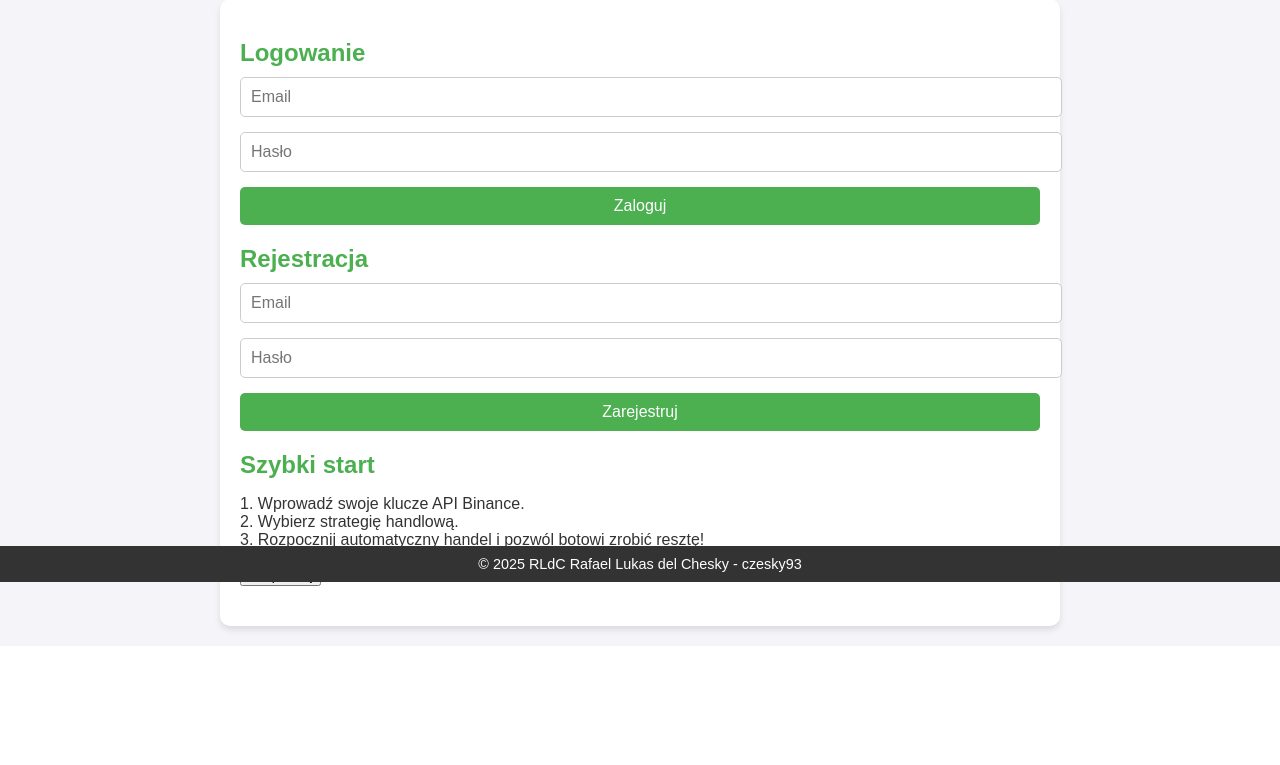
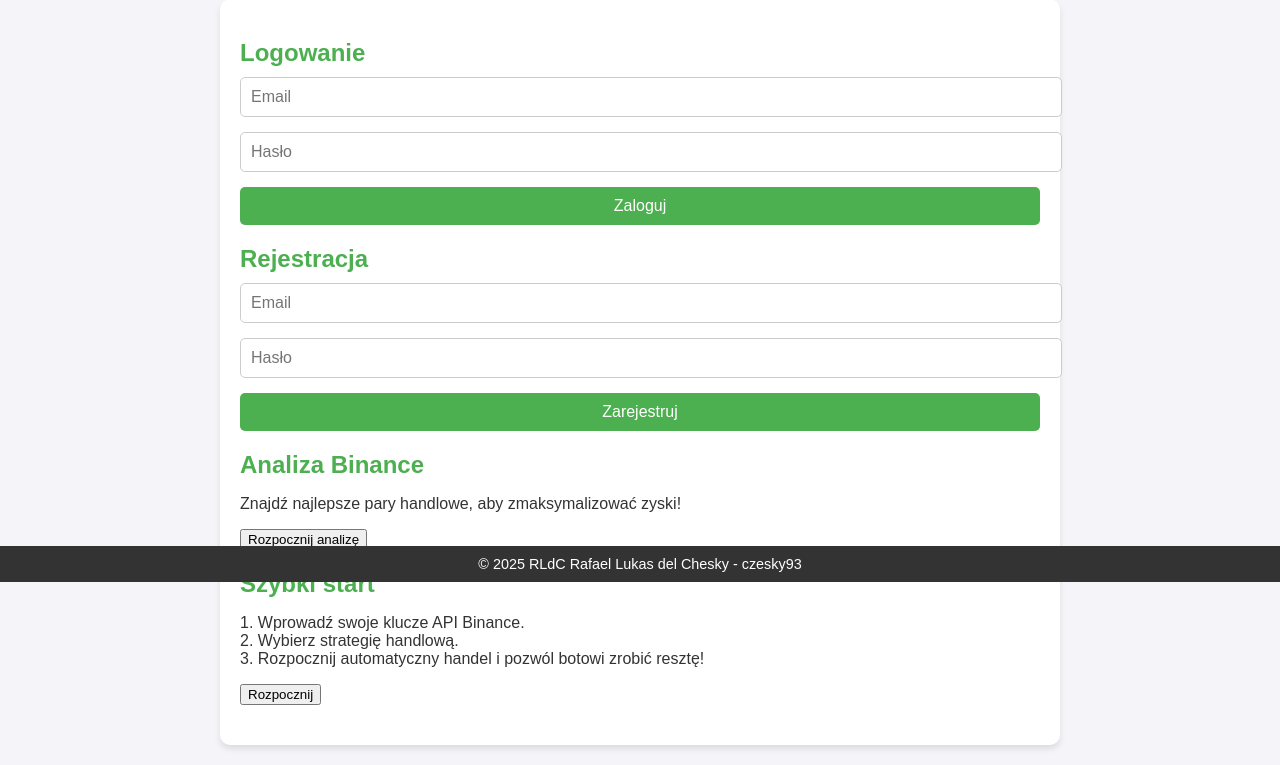
Before and after one commit to Czesky93/RLdC-Trading-bot, a Flask app: page / in a window 1280 px wide. Shown: the part 218-983 px from the top of the page. Before the commit the page ends 853 px from the top, so only its background shows below. Run offline with Flask 3, Linux system fonts and the light colour scheme.

Commit message:
Update index.html

```diff
--- a/templates/index.html
+++ b/templates/index.html
@@ -13,7 +13,6 @@
         <p>Automatyczne zarządzanie handlem kryptowalutami</p>
     </header>
     <div class="container">
-        <!-- Sekcja logowania -->
         <div class="section">
             <h2>Logowanie</h2>
             <form action="/login" method="post">
@@ -22,7 +21,6 @@
                 <button type="submit">Zaloguj</button>
             </form>
         </div>
-        <!-- Sekcja rejestracji -->
         <div class="section">
             <h2>Rejestracja</h2>
             <form action="/register" method="post">
@@ -31,7 +29,11 @@
                 <button type="submit">Zarejestruj</button>
             </form>
         </div>
-        <!-- Szybki start -->
+        <div class="section">
+            <h2>Analiza Binance</h2>
+            <p>Znajdź najlepsze pary handlowe, aby zmaksymalizować zyski!</p>
+            <button onclick="window.location.href='/analyze'">Rozpocznij analizę</button>
+        </div>
         <div class="section">
             <h2>Szybki start</h2>
             <p>1. Wprowadź swoje klucze API Binance.<br>2. Wybierz strategię handlową.<br>3. Rozpocznij automatyczny handel i pozwól botowi zrobić resztę!</p>
```
